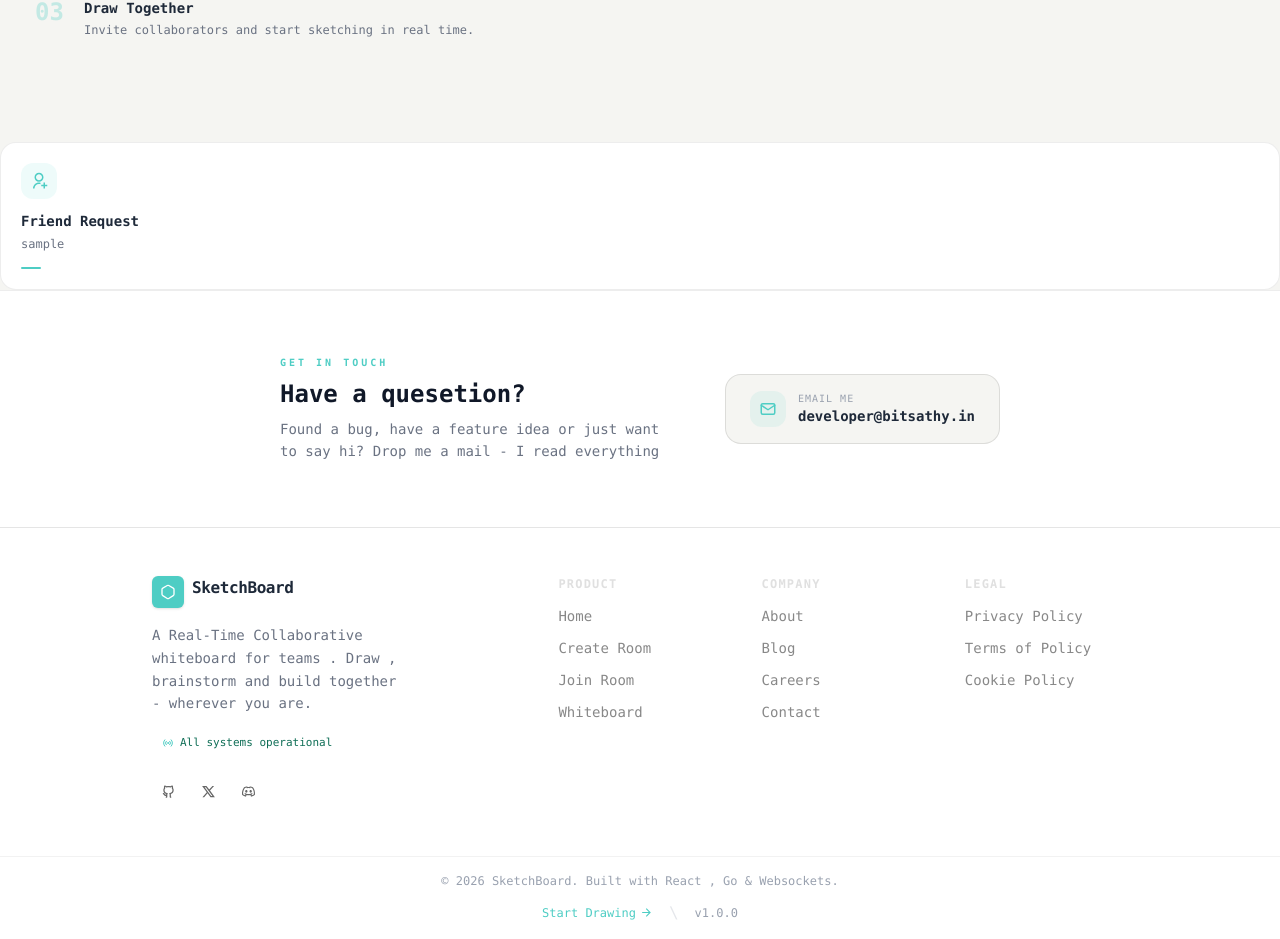
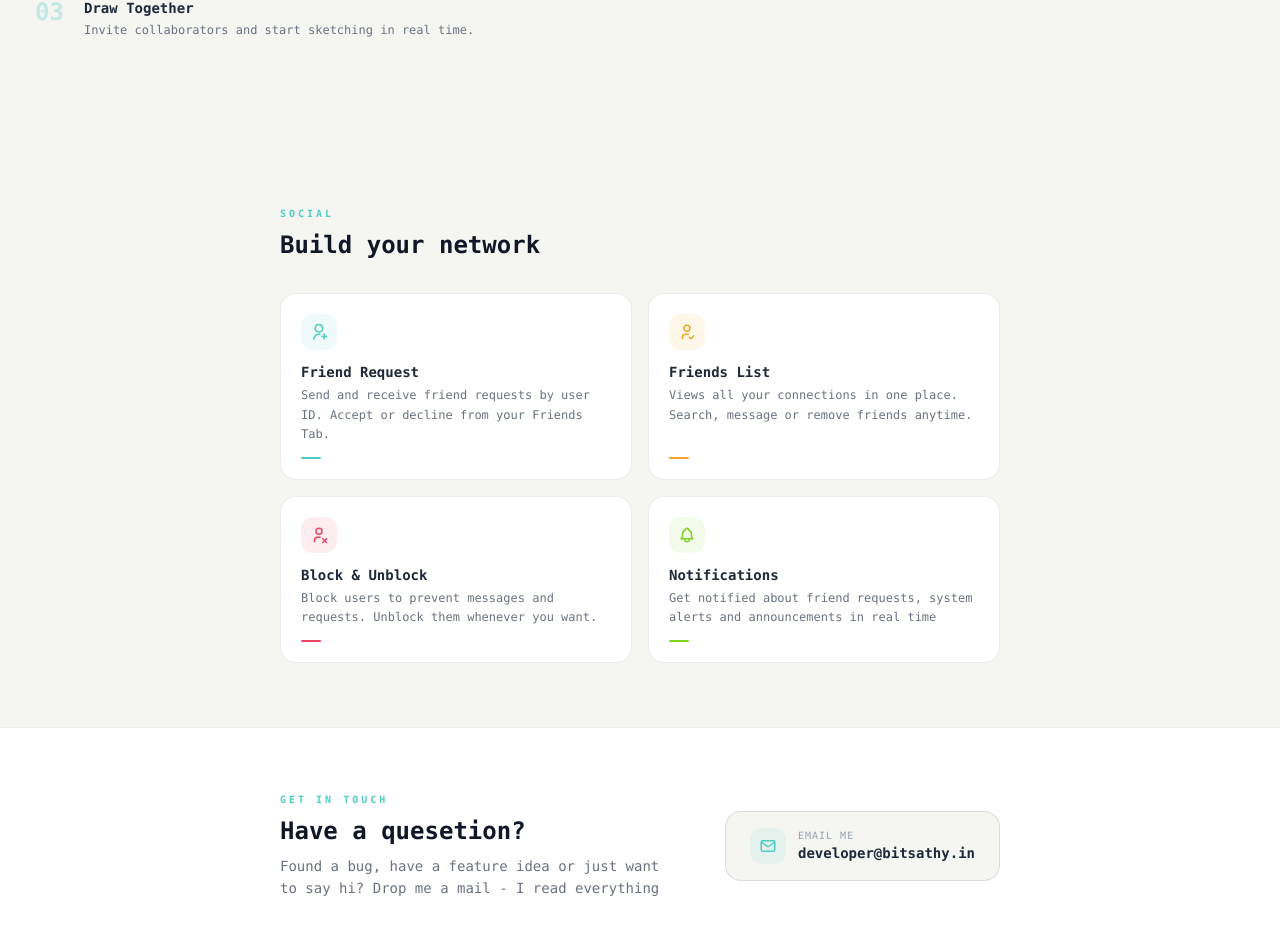
Before and after one commit to jaisondavid-m/collaborative-whiteBoard, a React (Vite) app in the folder client/: page /about in a window 1280 px wide. Shown: the part 1956-2895 px from the top of the page. Built offline with nearby package versions, Linux system fonts and the light colour scheme; no server answers; sample sign-in values are in the browser's storage.

Commit message:
updated content about friends in about page

```diff
--- a/client/src/Components/about/FriendsFeatureSection.jsx
+++ b/client/src/Components/about/FriendsFeatureSection.jsx
@@ -12,14 +12,39 @@
     {
         Icon: RiUserAddLine,
         title: "Friend Request",
-        desc: "sample",
+        desc: "Send and receive friend requests by user ID. Accept or decline from your Friends Tab.",
         accent: "#4ecdc4",
+    },
+    {
+        Icon: TbUserCheck,
+        title: "Friends List",
+        desc: "Views all your connections in one place. Search, message or remove friends anytime.",
+        accent: "#f5a623",
+    },
+    {
+        Icon: TbUserX,
+        title: "Block & Unblock",
+        desc: "Block users to prevent messages and requests. Unblock them whenever you want.",
+        accent: "#e94560",
+    },
+    {
+        Icon: TbBell,
+        title: "Notifications",
+        desc: "Get notified about friend requests, system alerts and announcements in real time",
+        accent: "#7ed321",
     }
 ]
 
 function FriendsFeatureSection() {
     return (
-        <section>
+        <section className="max-w-3xl mx-auto px-6 py-16" >
+            <p className="text-[10px] tracking-[3px] uppercase text-[#4ecdc4] font-semibold mb-2" >
+                Social
+            </p>
+            <h2 className="text-2xl font-bold text-gray-900 mb-8" >
+                Build your network
+            </h2>
+            <div className="grid grid-cols-1 sm:grid-cols-2 gap-4" >
                 {FRIEND_FEATURES.map((f, i) => (
                     <FriendCard
                         key={f.title}
@@ -27,6 +52,7 @@
                         delay={i * 80}
                     />
                 ))}
+            </div>
         </section>
     )
 }
```
Lines whose indentation alone changed are shown as unchanged.
